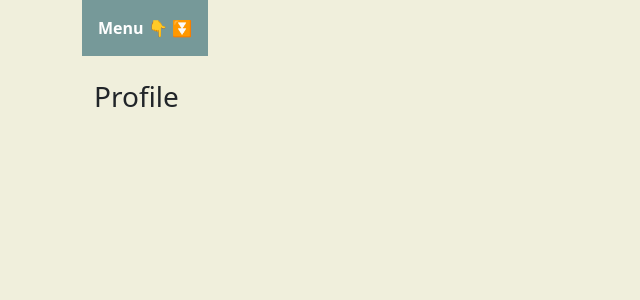
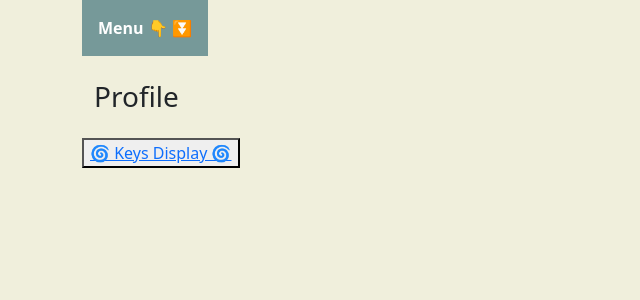
Before and after one commit to dnyaneshm36/cloundimg, a Django app: page / in a window 1280 px wide. Shown: the top 300 px of the page, without its empty margins (0-640 px from the left). Run offline with Django 3.2, Linux system fonts and the light colour scheme; the visitor is signed in with stand-in values (Sample User, id 1).

Commit message:
🔱🔱 Added keygen  buttan. 🔱🔱

```diff
--- a/socialmodule/templates/base.html
+++ b/socialmodule/templates/base.html
@@ -95,7 +95,9 @@
       {% block extra_body %}
       {% endblock %}
     </div>
-
+    <div class="container">
+      <button> <a href="{% url 'keyshow' %}" >🌀 Keys Display 🌀</a></button>
+    </div>
      <!-- JavaScript Bundle with Popper  -->
 <script src="https://cdn.jsdelivr.net/npm/bootstrap@5.0.0-beta2/dist/js/bootstrap.bundle.min.js" integrity="sha384-b5kHyXgcpbZJO/tY9Ul7kGkf1S0CWuKcCD38l8YkeH8z8QjE0GmW1gYU5S9FOnJ0" crossorigin="anonymous"></script>
 
```
